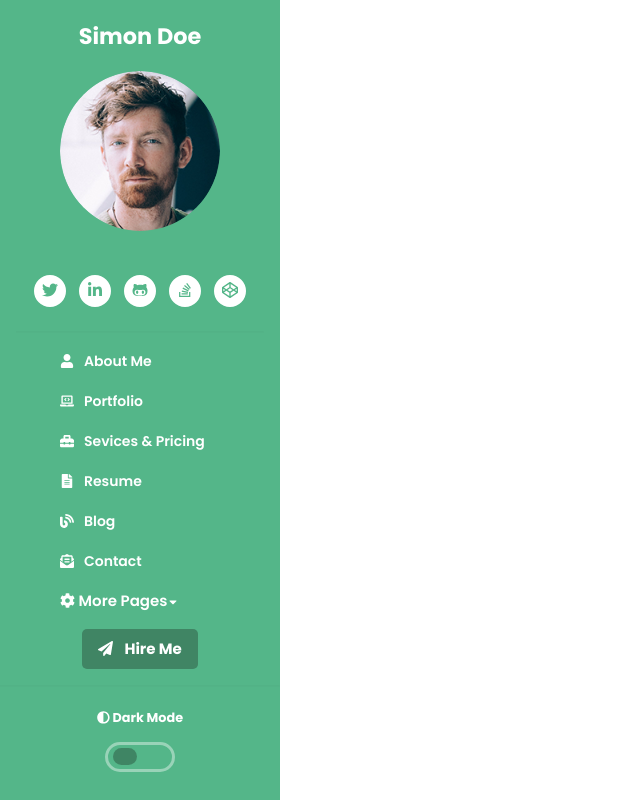
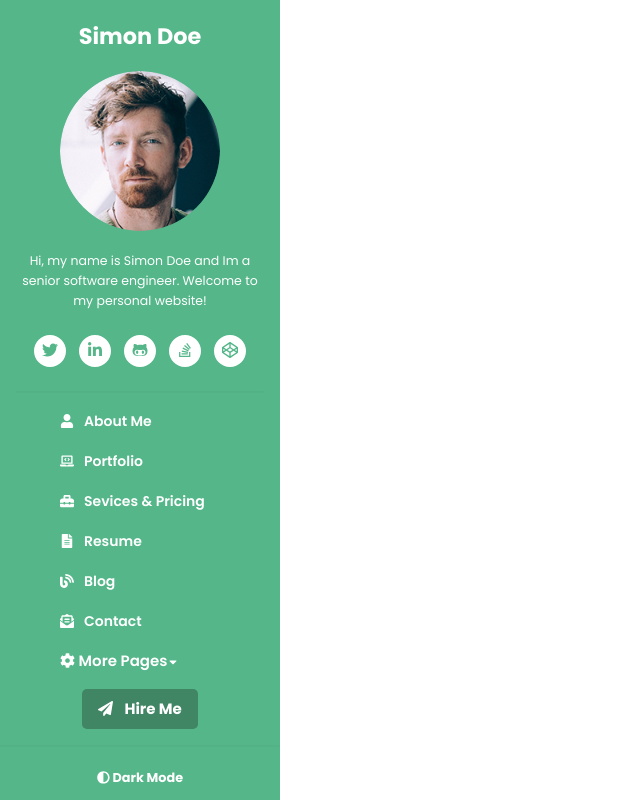
Before and after one commit to MichaelRomero96/dev-card, a React (Create React App) app: page / in a window 1280 px wide. Shown: the whole page, without its empty margins (0-640 px from the left). Built offline with nearby package versions, Linux system fonts and the light colour scheme.

Commit message:
sidebar en data.js

```diff
--- a/src/Sidebar.jsx
+++ b/src/Sidebar.jsx
@@ -26,12 +26,12 @@ const Aside = () => {
     return (
         <section className="body">
             <h1 className="header__title">
-                <a href="#">{data.user.name}</a>
+                <a href="#">{data.sidebar.name}</a>
             </h1>
             <article className="navbar">
                 <img className="profile" src={profileImg} alt="Profile" />
                 <p className="description">
-                   {data.user.description}
+                   {data.sidebar.description}
                 </p>
                 <ul className="redes">
                     <li className="redes__icons">
--- a/src/data.js
+++ b/src/data.js
@@ -5,6 +5,12 @@ const user = {
         "I have more than 10 years experience building software for clients all over the world. Below is a quick overview of my main technical skill sets and technologies I use.",
     portfolio: "https://themes.3rdwavemedia.com/devcard/bs5/2.0/portfolio.html",
     biography: "https://themes.3rdwavemedia.com/devcard/bs5/2.0/resume.html",
+};
+
+const sidebar = {
+    name: "Simon Doe",
+    description:
+        "Hi, my name is Simon Doe and Im a senior software engineer. Welcome to my personal website!",
 };
 
 const technologies = [
@@ -110,22 +116,35 @@ const featuredProjects = [
 
 const latestPostsCards = [
     {
-        title: 'Top 3 JavaScript Frameworks',
-        description: 'Lorem ipsum dolor sit amet, consectetuer adipiscing elit. Aenean commodo ligula eget dolor. Aenean massa. Cum sociis natoque penatibus et magnis dis',
-        blogLink: 'https://themes.3rdwavemedia.com/devcard/bs5/2.0/blog-post.html',
+        title: "Top 3 JavaScript Frameworks",
+        description:
+            "Lorem ipsum dolor sit amet, consectetuer adipiscing elit. Aenean commodo ligula eget dolor. Aenean massa. Cum sociis natoque penatibus et magnis dis",
+        blogLink:
+            "https://themes.3rdwavemedia.com/devcard/bs5/2.0/blog-post.html",
     },
     {
-        title: 'About Remote Working',
-        description: 'Lorem ipsum dolor sit amet, consectetuer adipiscing elit. Aenean commodo ligula eget dolor. Aenean massa. Cum sociis natoque penatibus et magnis dis',
-        blogLink: 'https://themes.3rdwavemedia.com/devcard/bs5/2.0/blog-post.html',
+        title: "About Remote Working",
+        description:
+            "Lorem ipsum dolor sit amet, consectetuer adipiscing elit. Aenean commodo ligula eget dolor. Aenean massa. Cum sociis natoque penatibus et magnis dis",
+        blogLink:
+            "https://themes.3rdwavemedia.com/devcard/bs5/2.0/blog-post.html",
     },
     {
-        title: 'A Guide to Becoming a Full-Stack Developer',
-        description: 'Lorem ipsum dolor sit amet, consectetuer adipiscing elit. Aenean commodo ligula eget dolor. Aenean massa. Cum sociis natoque penatibus et magnis dis',
-        blogLink: 'https://themes.3rdwavemedia.com/devcard/bs5/2.0/blog-post.html',
+        title: "A Guide to Becoming a Full-Stack Developer",
+        description:
+            "Lorem ipsum dolor sit amet, consectetuer adipiscing elit. Aenean commodo ligula eget dolor. Aenean massa. Cum sociis natoque penatibus et magnis dis",
+        blogLink:
+            "https://themes.3rdwavemedia.com/devcard/bs5/2.0/blog-post.html",
     },
-]
+];
 
-const data = {user, technologies, servicesAndPricing, featuredProjects, latestPostsCards}
+const data = {
+    user,
+    sidebar,
+    technologies,
+    servicesAndPricing,
+    featuredProjects,
+    latestPostsCards,
+};
 
 export default data;
```
